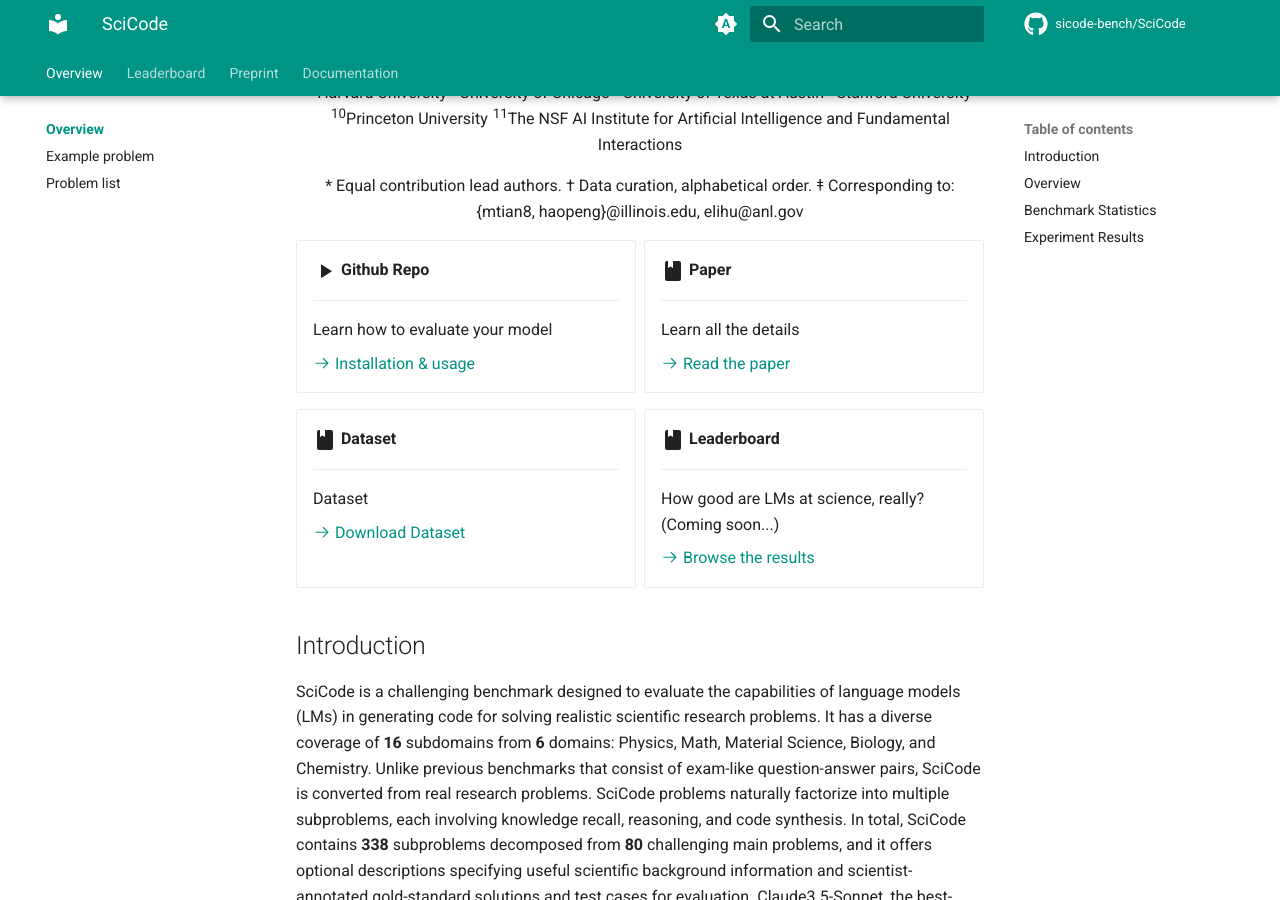
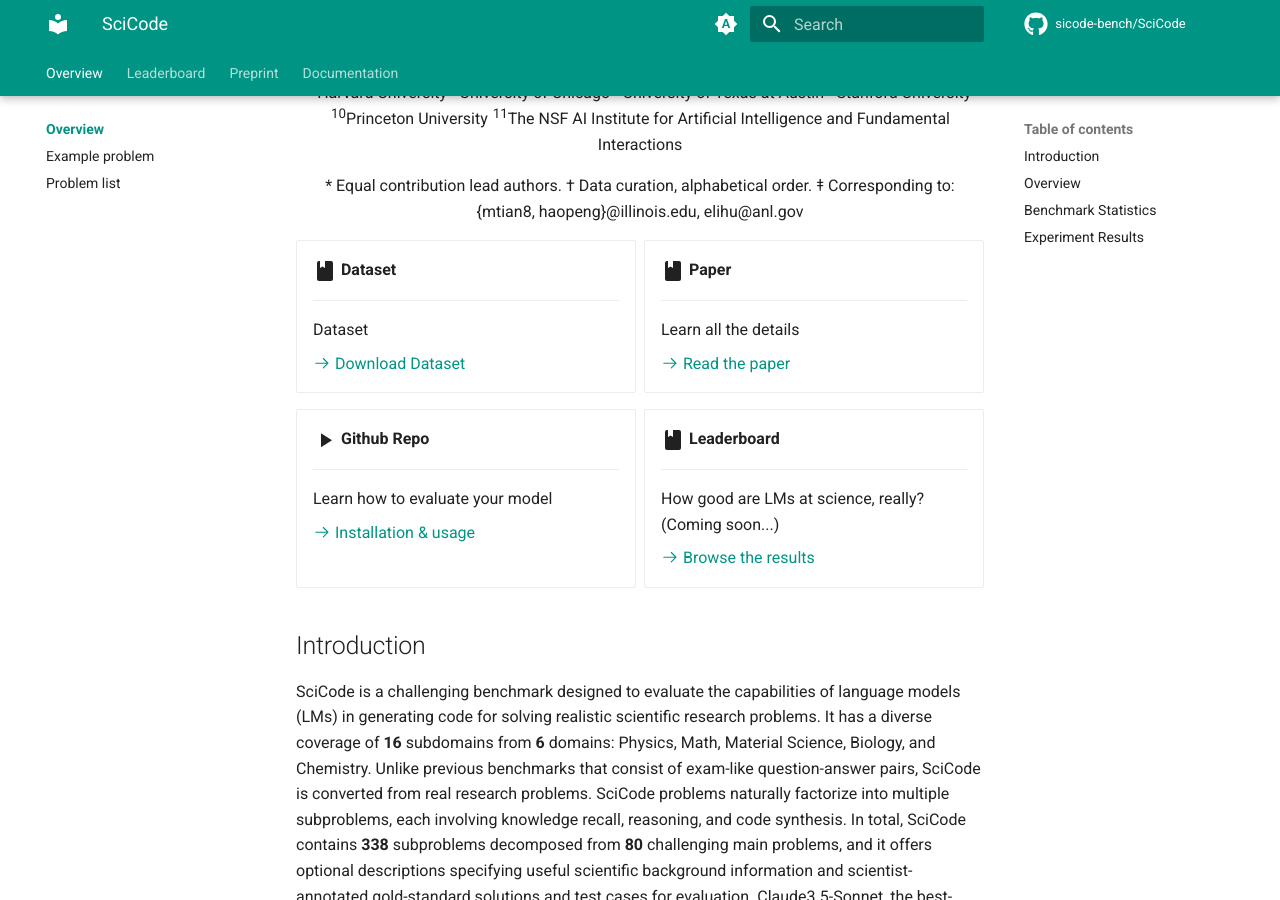
Before and after one commit to scicode-bench/scicode-bench.github.io, an MkDocs documentation site: the page built from docs/index.md, in a window 1280 px wide and 900 px high, scrolled down 384 px. Built offline with MkDocs 1.6.1 and Material for MkDocs 9.7.7, drawn with Linux system fonts in a browser that asks for light colours; comment, search, counter and statistics services are not loaded; part of the change alters nothing that is shown.

```diff
--- a/docs/index.md
+++ b/docs/index.md
@@ -27,13 +27,13 @@
 <div class="grid cards" markdown>
 
 
--   :material-play:{ .lg .middle } __Github Repo__
+-   :material-book:{ .lg .middle } __Dataset__
 
     ---
 
-    Learn how to evaluate your model
+    Dataset
 
-    [:octicons-arrow-right-24: Installation & usage](https://github.com/scicode-bench/SciCode)
+    [:octicons-arrow-right-24: Download Dataset](leaderboard.md)
 
 
 -   :material-book:{ .lg .middle } __Paper__
@@ -51,13 +51,13 @@
 
 
 
--   :material-book:{ .lg .middle } __Dataset__
+-   :material-play:{ .lg .middle } __Github Repo__
 
     ---
 
-    Dataset
+    Learn how to evaluate your model
 
-    [:octicons-arrow-right-24: Download Dataset](leaderboard.md)
+    [:octicons-arrow-right-24: Installation & usage](https://github.com/scicode-bench/SciCode)
 
 
 -   :material-book:{ .lg .middle } __Leaderboard__
```
